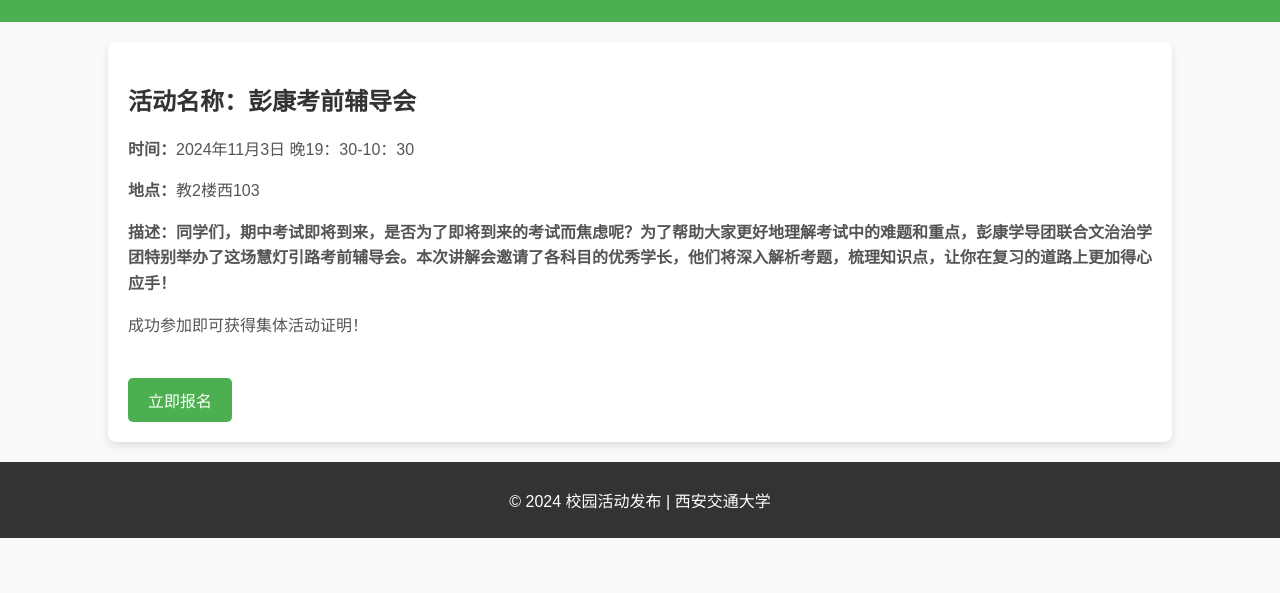
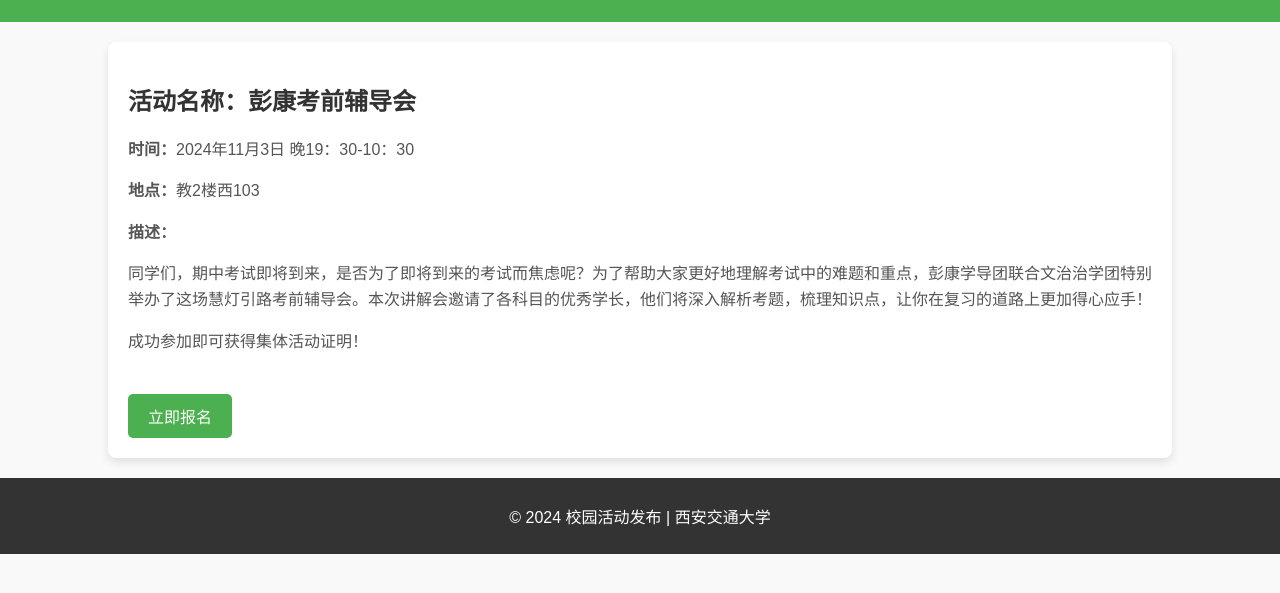
Before and after one commit to yinghuahere/activity, a plain HTML site: page index.html in a window 1280 px wide. Shown: the part 107-700 px from the top of the page. Drawn offline with Linux system fonts and the light colour scheme.

Commit message:
Update index.html

```diff
--- a/index.html
+++ b/index.html
@@ -69,7 +69,7 @@
             <h2>活动名称：彭康考前辅导会</h2>
             <p><strong>时间：</strong>2024年11月3日 晚19：30-10：30</p>
             <p><strong>地点：</strong>教2楼西103</p>
-            <p><strong>描述：同学们，期中考试即将到来，是否为了即将到来的考试而焦虑呢？为了帮助大家更好地理解考试中的难题和重点，彭康学导团联合文治治学团特别举办了这场慧灯引路考前辅导会。本次讲解会邀请了各科目的优秀学长，他们将深入解析考题，梳理知识点，让你在复习的道路上更加得心应手！</p>
+            <p><strong>描述：<p></strong>同学们，期中考试即将到来，是否为了即将到来的考试而焦虑呢？为了帮助大家更好地理解考试中的难题和重点，彭康学导团联合文治治学团特别举办了这场慧灯引路考前辅导会。本次讲解会邀请了各科目的优秀学长，他们将深入解析考题，梳理知识点，让你在复习的道路上更加得心应手！</p>
             <p></strong>成功参加即可获得集体活动证明！</p>
         </section>
 
```
